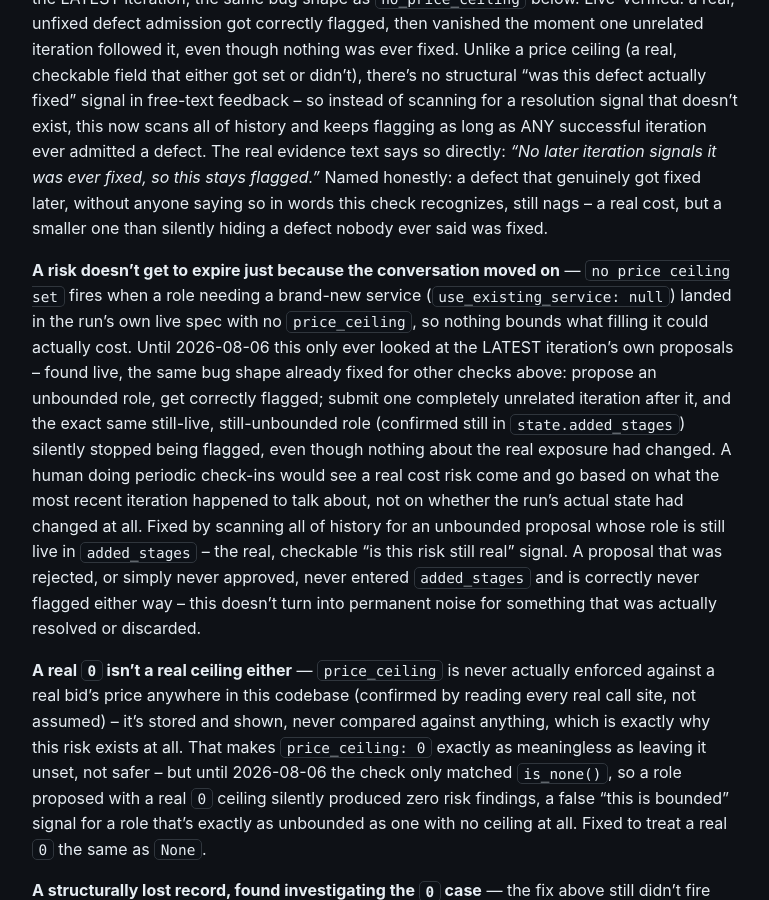
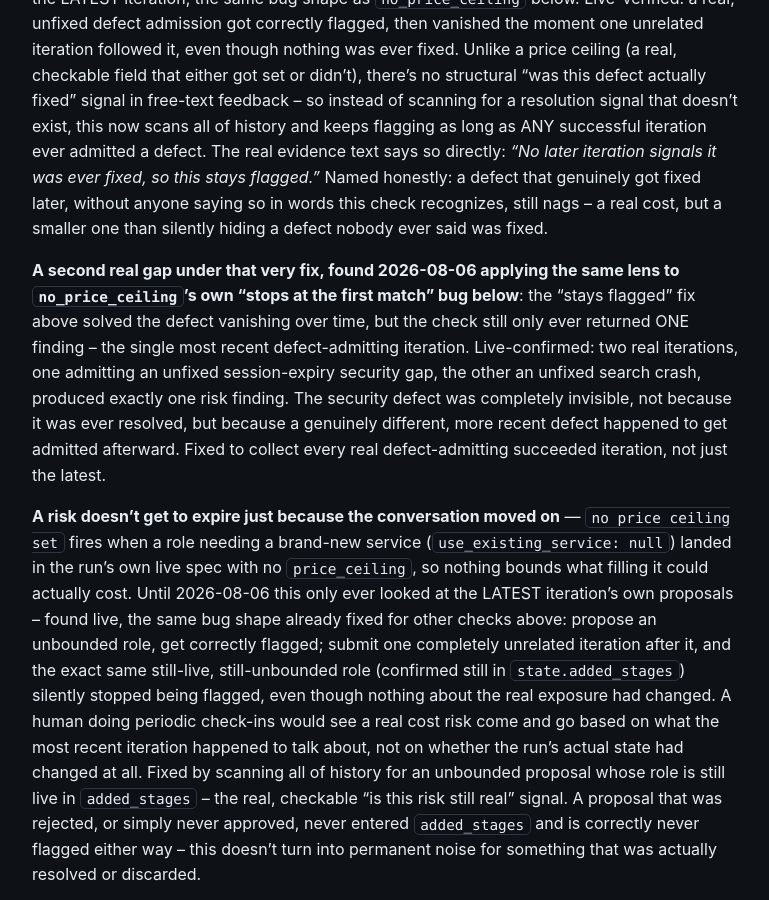
Before and after one commit to scimbe/CADS-devsystem-docs, a Jekyll site: the page built from _explanation/risk-annotations.md, in a window 1280 px wide and 900 px high, scrolled down 1539 px. Shown: the whole window, without its empty margins (362-1131 px from the left). Built offline with Jekyll 4.4.1, drawn with Linux system fonts in a browser that asks for light colours; some of the changed text lies outside the part shown.

Commit message:
explanation: document the two more multi-finding fixes (vague criteria, defects)
CADS-devsystem@3330a9d (vague_acceptance_criteria) and @157e679
(succeeded_iteration_admits_a_defect) -- both the same "stops at the
first/latest match" bug class already documented for no_price_ceiling,
found by applying that same lens systematically to every check in the
file rather than treating the first fix as a one-off. Documents both
alongside their existing narrative bullets, matching the established
pattern.

The real webconference-android run's own risk count (5) is unaffected
by either fix -- it never had multiple simultaneous instances of these
specific bug types -- so the page's own live example didn't need
re-verifying this time, confirmed live before concluding that rather
than assumed.

```diff
--- a/_explanation/risk-annotations.md
+++ b/_explanation/risk-annotations.md
@@ -70,6 +70,15 @@ LLM-judgment-in-disguise.
   flagged."* Named honestly: a defect that genuinely got fixed later, without anyone saying so in
   words this check recognizes, still nags -- a real cost, but a smaller one than silently hiding a
   defect nobody ever said was fixed.
+
+  **A second real gap under that very fix, found 2026-08-06 applying the same lens to
+  `no_price_ceiling`'s own "stops at the first match" bug below**: the "stays flagged" fix above
+  solved the defect vanishing over time, but the check still only ever returned ONE finding -- the
+  single most recent defect-admitting iteration. Live-confirmed: two real iterations, one admitting
+  an unfixed session-expiry security gap, the other an unfixed search crash, produced exactly one
+  risk finding. The security defect was completely invisible, not because it was ever resolved, but
+  because a genuinely different, more recent defect happened to get admitted afterward. Fixed to
+  collect every real defect-admitting succeeded iteration, not just the latest.
 
   **A risk doesn't get to expire just because the conversation moved on** — `no price ceiling set`
   fires when a role needing a brand-new service (`use_existing_service: null`) landed in the run's
@@ -183,6 +192,13 @@ LLM-judgment-in-disguise.
   phrases above: a genuinely specific-but-terse criterion (`"file exists"`) can still
   false-positive, and a genuinely vague-but-wordy one can still slip through. Not claimed
   comprehensive, same as everywhere else on this page.
+
+  **Only the first one, found 2026-08-06 applying the same lens as the two fixes above** — this
+  check had the identical shape: an early `return` inside a nested loop over every requirement's
+  every criterion, so it stopped at the first vague one it found. Live-confirmed: two separate
+  requirements, each with its own genuinely vague criterion (`"works"`, `"is fast"`), only ever
+  produced one finding. Fixed to collect every real vague criterion across every requirement, not
+  just the first.
 - **Process-level checks** (`process_annotations`, added 2026-08-05) — need the run's own live
   `PipelineSpec` too, since they're about *which roles are declared*, not just what already
   happened. The first one: a run with 3+ real successful iterations that has never declared a
```
